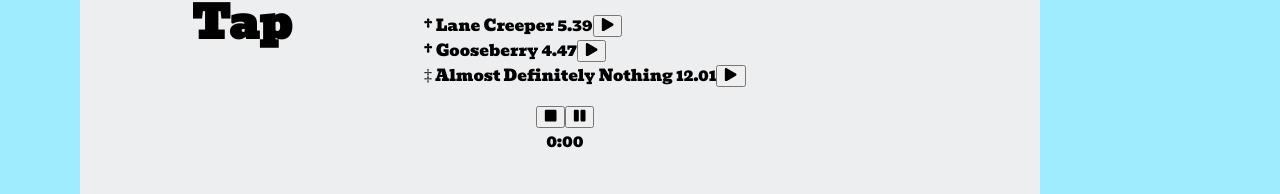
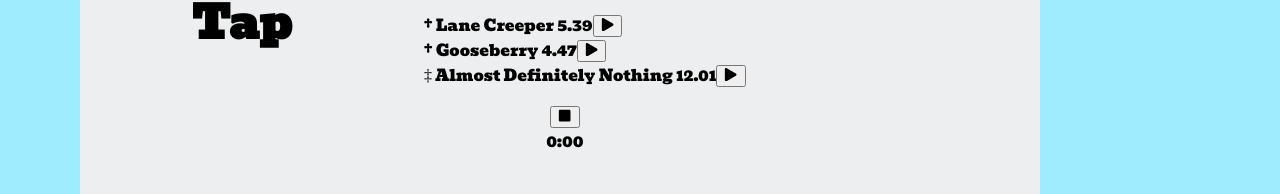
Before and after one commit to richpjames/Wan-Tapes, a React (Create React App) app: page /releases/hot-tap in a window 1280 px wide. Shown: the part 403-597 px from the top of the page. Built offline with nearby package versions, Linux system fonts and the light colour scheme; the HTML template or start-up script is replaced by a standard one.

Commit message:
ensuring tracks run on to each other

```diff
--- a/src/Components/hot-tap/AudioPlayer.js
+++ b/src/Components/hot-tap/AudioPlayer.js
@@ -56,7 +56,7 @@ export default class AudioPlayer extends Component {
   };
 
   render() {
-    const { tracksArr, playStates } = this.state;
+    const { tracksArr, playStates, selectedTrack } = this.state;
     const currentTime = getTime(this.state.currentTime);
     const stopAndPause = playStates.slice(1, 3);
 
@@ -69,26 +69,28 @@ export default class AudioPlayer extends Component {
           title={title}
           uri={uri}
           length={length}
+          selectedTrack={selectedTrack}
           setStateWithTrack={this.setStateWithTrack}
         />
       );
     });
 
-    const playerButtons = stopAndPause.map(playState => {
-      return (
-        <MusicControlButton
-          key={playState}
-          playState={playState}
-          setPlayState={this.setStateWithTrack}
-        />
-      );
-    });
+    // const playerButtons = stopAndPause.map(playState => {
+    //   return (
+    //     <MusicControlButton
+    //       key={playState}
+    //       playState={playState}
+    //       setPlayState={this.setStateWithTrack}
+    //     />
 
     return (
       <AudioPlayerWrap className="audioPlayerWrap">
         <Tracks>{tracks}</Tracks>
         <ButtonsWrapper className="buttonsWrapper">
-          {playerButtons}
+          <MusicControlButton
+            playState={"Stop"}
+            setPlayState={this.setStateWithTrack}
+          />
         </ButtonsWrapper>
         <TimerWrapper className="timerWrapper">
           {this.timeCheck(currentTime)}
@@ -99,8 +101,14 @@ export default class AudioPlayer extends Component {
   }
 
   componentDidUpdate(prevProps, prevState) {
-    const { selectedTrack } = this.state;
-    const { player, trackLink } = this.state;
+    const {
+      player,
+      trackLink,
+      currentTime,
+      selectedTrack,
+      tracksArr,
+      duration
+    } = this.state;
 
     if (player !== prevState.player) {
       if (player === "Pause") {
@@ -119,6 +127,20 @@ export default class AudioPlayer extends Component {
         this.player.play();
         this.setState({ player: "Play", duration: this.player.duration });
       }
+    }
+    if (selectedTrack === "Lane Creeper" && currentTime === duration - 1) {
+      this.setState({
+        player: "Play",
+        selectedTrack: "Gooseberry",
+        trackLink: tracksArr[1].uri
+      });
+    }
+    if (selectedTrack === "Gooseberry" && currentTime === duration - 1) {
+      this.setState({
+        player: "Play",
+        selectedTrack: "Almost Definitely Nothing",
+        trackLink: tracksArr[2].uri
+      });
     }
   }
 
@@ -142,9 +164,7 @@ export default class AudioPlayer extends Component {
       trackLink: trackLink
     });
   };
-  // setPlayState = playState => {
-  //   this.setState({ player: playState });
-  // };
+
   timeCheck = time => {
     if (time) return time;
     else return "00:00";
```
